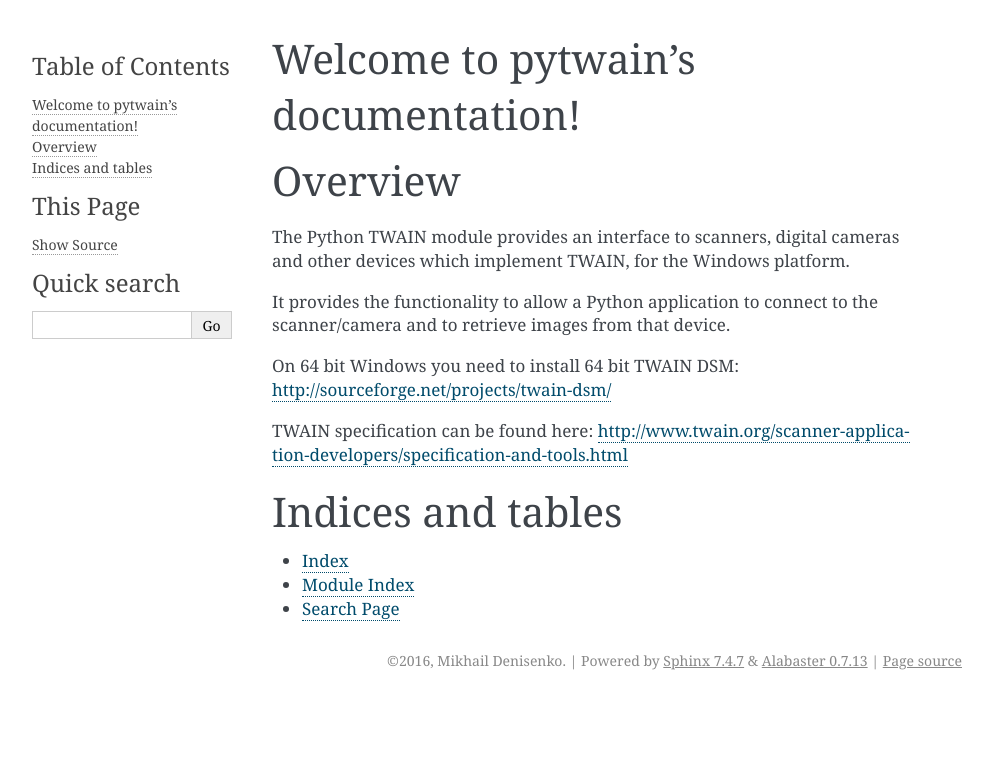
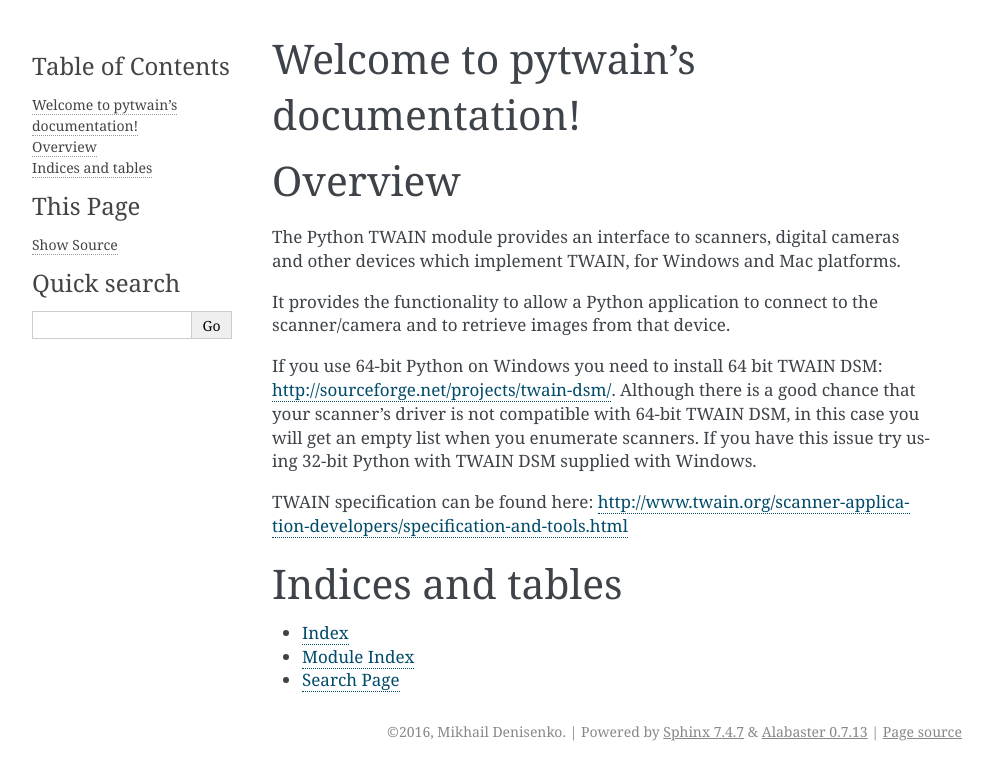
Before and after one commit to denisenkom/pytwain, a Sphinx documentation site: the page built from docs/index.rst, in a window 1280 px wide. Shown: the top 780 px of the page, without its empty margins (148-1141 px from the left). Built offline with Sphinx 7.4.7, drawn with Linux system fonts in a browser that asks for light colours.

Commit message:
Added information about scanner compatibility with 64-bit TWAIN DSM on Windows

```diff
--- a/docs/index.rst
+++ b/docs/index.rst
@@ -11,12 +11,15 @@ Overview
 
 The Python TWAIN module provides an interface to scanners,
 digital cameras and other devices which implement TWAIN,
-for the Windows platform.
+for Windows and Mac platforms.
 
 It provides the functionality to allow a Python application to connect to the
 scanner/camera and to retrieve images from that device.
 
-On 64 bit Windows you need to install 64 bit TWAIN DSM: http://sourceforge.net/projects/twain-dsm/
+If you use 64-bit Python on Windows you need to install 64 bit TWAIN DSM: http://sourceforge.net/projects/twain-dsm/.
+Although there is a good chance that your scanner's driver is not compatible with 64-bit TWAIN DSM,
+in this case you will get an empty list when you enumerate scanners.
+If you have this issue try using 32-bit Python with TWAIN DSM supplied with Windows.
 
 TWAIN specification can be found here: http://www.twain.org/scanner-application-developers/specification-and-tools.html
 
```
